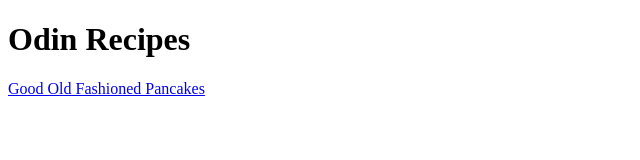
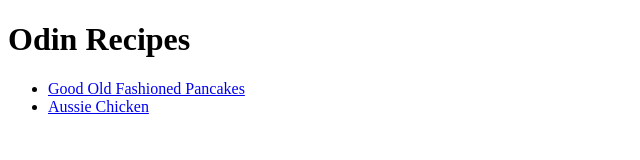
Before and after one commit to callMeSam808/odin-recipes, a plain HTML site: page index.html in a window 1280 px wide. Shown: the whole page, without its empty margins (0-640 px from the left). Drawn offline with Linux system fonts and the light colour scheme.

Commit message:
Add link on index.html to aussie-chicken.html

```diff
--- a/index.html
+++ b/index.html
@@ -6,7 +6,10 @@
   </head>
   <body>
     <h1>Odin Recipes</h1>
-    <a href="./recipes/good-old-fashioned-pancakes.html">Good Old
-      Fashioned Pancakes</a>
+    <ul>
+      <li><a href="./recipes/good-old-fashioned-pancakes.html">Good Old
+        Fashioned Pancakes</a></li>
+      <li><a href="./recipes/aussie-chicken.html">Aussie Chicken</a></li>
+    </ul>
   </body>
 </html>
```
